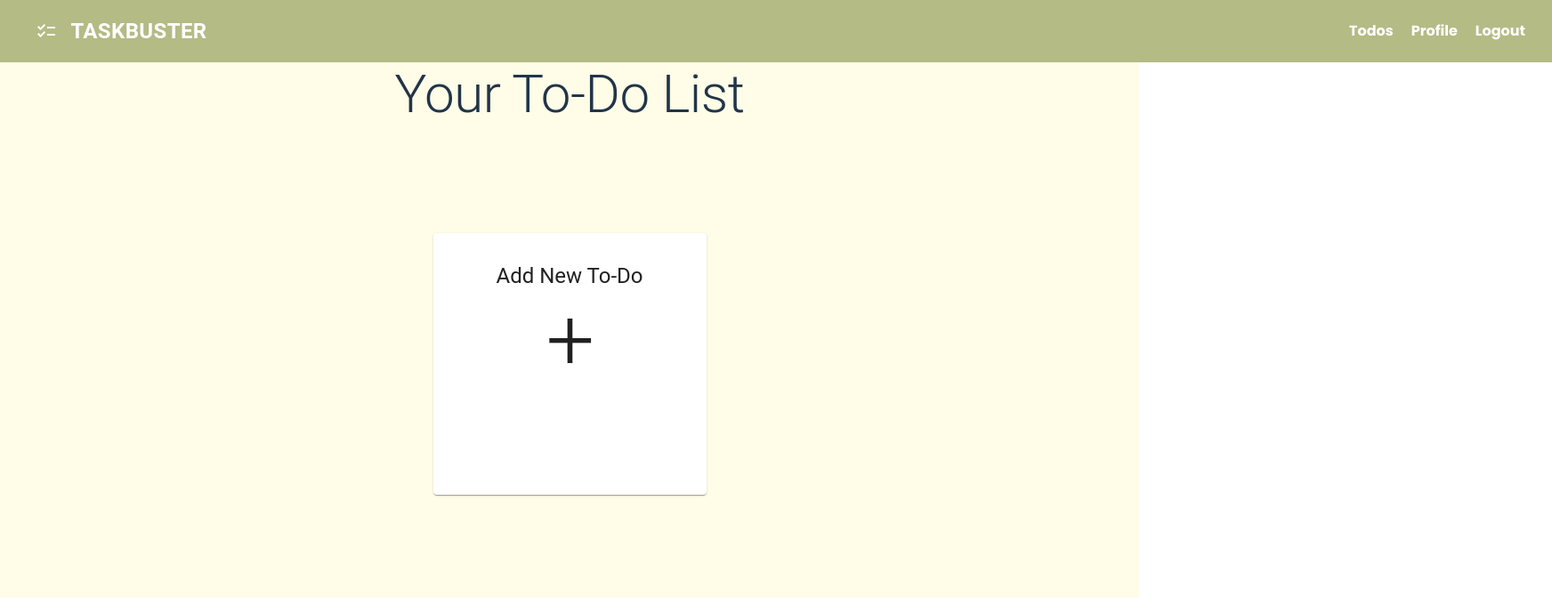
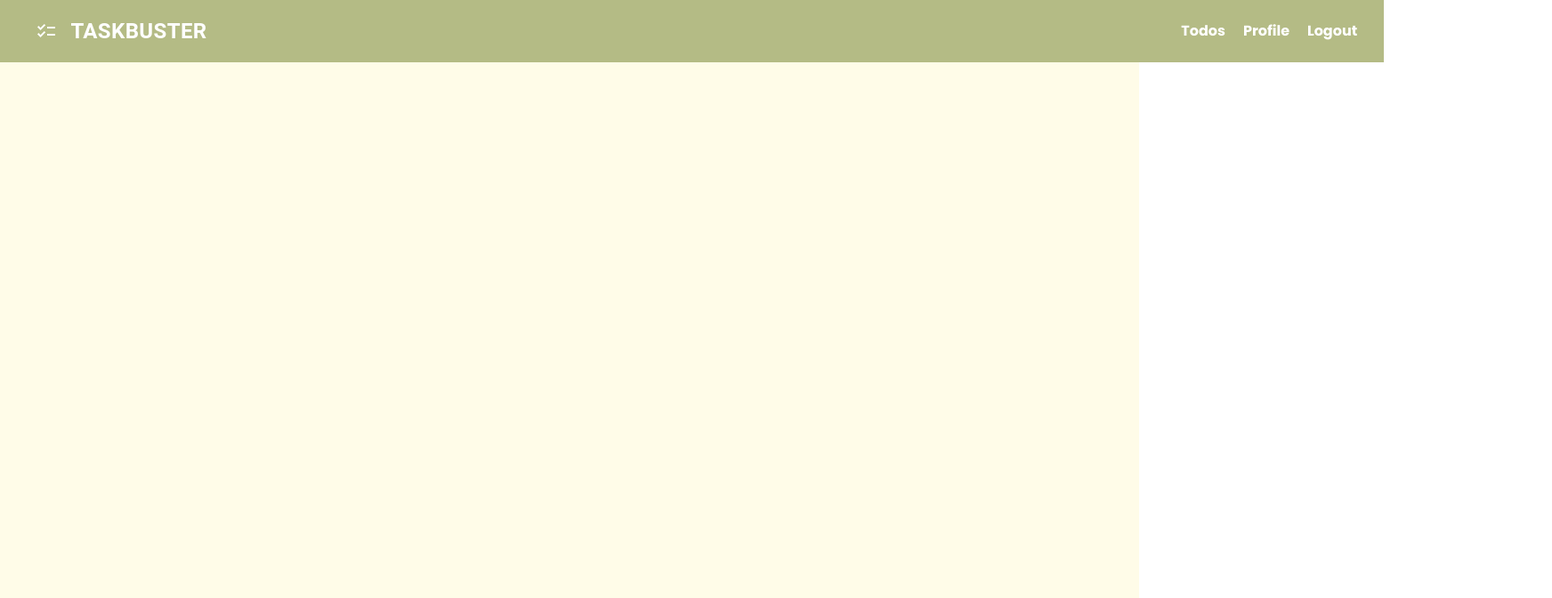
Before and after one commit to DymurBoi/TaskBuster, a React (Vite) app: page /todos in a window 1280 px wide. Shown: the top 672 px of the page at 89% size, 1744 px wide, since content can reach past the window. Built offline with nearby package versions, Linux system fonts and the light colour scheme.

Commit message:
sidebar for todolist edited
sidebar for todolist edited

```diff
--- a/src/Maquiling_Components/TaskDetails.jsx
+++ b/src/Maquiling_Components/TaskDetails.jsx
@@ -231,7 +231,9 @@ function TaskUpdate() {
               <Box sx={{ display: 'flex', flexDirection: 'column', gap: 3 }}>
                 <Tooltip title="Update">
                   <Link to={`/taskupdate/${currentData.taskId}`} style={{ textDecoration: 'none' }}>
-                    <Button sx={{ width: '150px' }} variant="outlined" color="success" startIcon={<CheckCircleOutlineIcon />} fullWidth>Update Task</Button>
+                    <Button sx={{ width: '150px' }} variant="outlined" color="success" startIcon={<CheckCircleOutlineIcon />} fullWidth>
+                    Update Task
+                    </Button>
                   </Link>
                 </Tooltip>
 
--- a/src/Mefania components/ToDoLandingPage.jsx
+++ b/src/Mefania components/ToDoLandingPage.jsx
@@ -23,8 +23,13 @@ import ListItemIcon from '@mui/material/ListItemIcon';
 import ListItemText from '@mui/material/ListItemText';
 import InboxIcon from '@mui/icons-material/MoveToInbox';
 import MailIcon from '@mui/icons-material/Mail';
+import DeleteIcon from '@mui/icons-material/Delete';
+import EditIcon from '@mui/icons-material/Edit';
+import CheckCircleOutlineIcon from '@mui/icons-material/CheckCircleOutline';
+
 import './css.css';
 import ChecklistIcon from '@mui/icons-material/Checklist';
+import { Tooltip } from '@mui/material';
 
 const API_BASE_URL = "http://localhost:8080/api/user";
 
@@ -48,40 +53,25 @@ const ToDoListLanding = () => {
 
     <Box sx={{ width: 250 }} role="presentation" onClick={toggleDrawer(false)}>
        {todos.map((todo) => (
-          <Grid xs={12} sm={6} md={4} key={todo.toDoListID}>
+          <Box xs={12} sm={6} md={4} key={todo.toDoListID}  sx={{ display: 'flex', flexDirection: 'row' }}>
               <CardContent>
-                <Typography sx={{mb:7}} onClick={() => navigate(`/taskview/${todo.toDoListID}`)}variant="h5">{todo.title}</Typography>
-                <Typography variant="body2">{todo.description}</Typography>
+                <Typography sx={{mb:7}} onClick={() => navigate(`/taskview/${todo.toDoListID}`)}variant="h6">{todo.title}</Typography>
               </CardContent>
-                <Button variant="contained" size="small" onClick={() => handleEditDialogOpen(todo)}>Update</Button>
-                <Button variant="contained" size="small" color="error" onClick={() => handleDeleteDialogOpen(todo)}>Delete</Button>
-          </Grid>
+                <Tooltip title="Update">
+                    <Button sx={{ width: '50px' }} variant="outlined" color="success" onClick={() => handleEditDialogOpen(todo)} >
+                    <EditIcon/>
+                      </Button>
+                </Tooltip>
+                <Tooltip title="Delete Task">
+                  <Button sx={{ width: '50px' }} variant="outlined" color="error"  onClick={(event) => {
+                   handleDeleteDialogOpen(todo)
+                  }}>
+                    <DeleteIcon />
+                  </Button>
+                </Tooltip>
+          </Box>
         ))}
-      <List>
-        {['Inbox', 'Starred', 'Send email', 'Drafts'].map((text, index) => (
-          <ListItem key={text} disablePadding>
-            <ListItemButton>
-              <ListItemIcon>
-                {index % 2 === 0 ? <InboxIcon /> : <MailIcon />}
-              </ListItemIcon>
-              <ListItemText primary={text} />
-            </ListItemButton>
-          </ListItem>
-        ))}
-      </List>
-      <Divider />
-      <List>
-        {['All mail', 'Trash', 'Spam'].map((text, index) => (
-          <ListItem key={text} disablePadding>
-            <ListItemButton>
-              <ListItemIcon>
-                {index % 2 === 0 ? <InboxIcon /> : <MailIcon />}
-              </ListItemIcon>
-              <ListItemText primary={text} />
-            </ListItemButton>
-          </ListItem>
-        ))}
-      </List>
+
     </Box>
   );
   const authHeaders = () => {
@@ -195,57 +185,6 @@ const ToDoListLanding = () => {
             <span onClick={handleLogout} className="nav-link logout-text">Logout</span>
           </div>
         </nav>
-
-      <Typography variant="h2" sx={{ marginBottom: '2em', textAlign: 'center' }}>
-        Your To-Do List
-      </Typography>
-
-      <Grid container spacing={3} justifyContent="center">
-        {todos.map((todo) => (
-          <Grid xs={12} sm={6} md={4} key={todo.toDoListID}>
-            <Card sx={{ minWidth: 275,
-                    minHeight: 278,
-                    maxHeight: 278,
-                    maxWidth: 345,
-                    padding:2,
-                    pb:0,
-                    margin: '0 auto',
-                    cursor: 'pointer',
-                    '&:hover': { boxShadow: 6 },
-                    justifyContent: 'center',}}>
-              <CardContent>
-                <Typography sx={{mb:7}} onClick={() => navigate(`/taskview/${todo.toDoListID}`)}variant="h5">{todo.title}</Typography>
-                <Typography variant="body2">{todo.description}</Typography>
-              </CardContent>
-              <CardActions sx={{mt:3,padding:2}}>
-                <Button variant="contained" size="small" onClick={() => handleEditDialogOpen(todo)}>Update</Button>
-                <Button variant="contained" size="small" color="error" onClick={() => handleDeleteDialogOpen(todo)}>Delete</Button>
-              </CardActions>
-            </Card>
-          </Grid>
-        ))}
-        <Grid xs={12} sm={6} md={4}>
-          <Card
-           sx={{ minWidth: 275,
-            minHeight: 278,
-            maxHeight: 278,
-            maxWidth: 345,
-            padding:2,
-            pb:0,
-            margin: '0 auto',
-            cursor: 'pointer',
-            '&:hover': { boxShadow: 6 },
-            justifyContent: 'center',}}
-            onClick={() => navigate('/todos/new')}
-          >
-            <CardContent>
-              <Typography variant="h5">Add New To-Do</Typography>
-              <Typography variant="h1" align="center">+</Typography>
-            </CardContent>
-          </Card>
-        </Grid>
-      </Grid>
-
       {/* Update Dialog */}
       <Dialog open={editing} onClose={() => setEditing(false)}>
         <DialogTitle>Update To-Do</DialogTitle>
--- a/src/Mefania components/css.css
+++ b/src/Mefania components/css.css
@@ -16,7 +16,7 @@ h3{
     display: flex;
     justify-content: space-between;
     align-items: center;
-    width: 213vh;
+    width: 189.4vh;
     padding: 10px 20px;
     background-color: #B4BB85;
     color: white;
```
